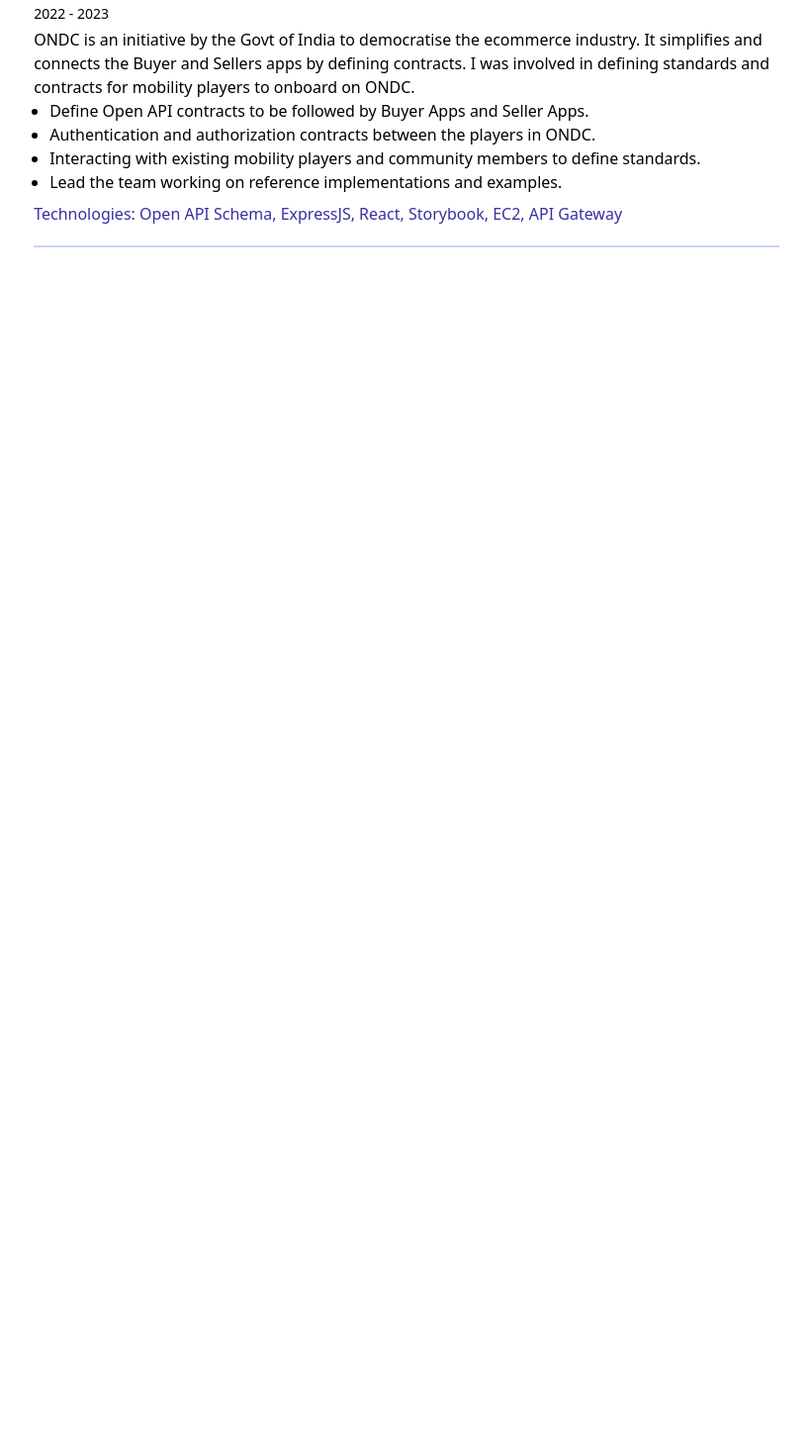
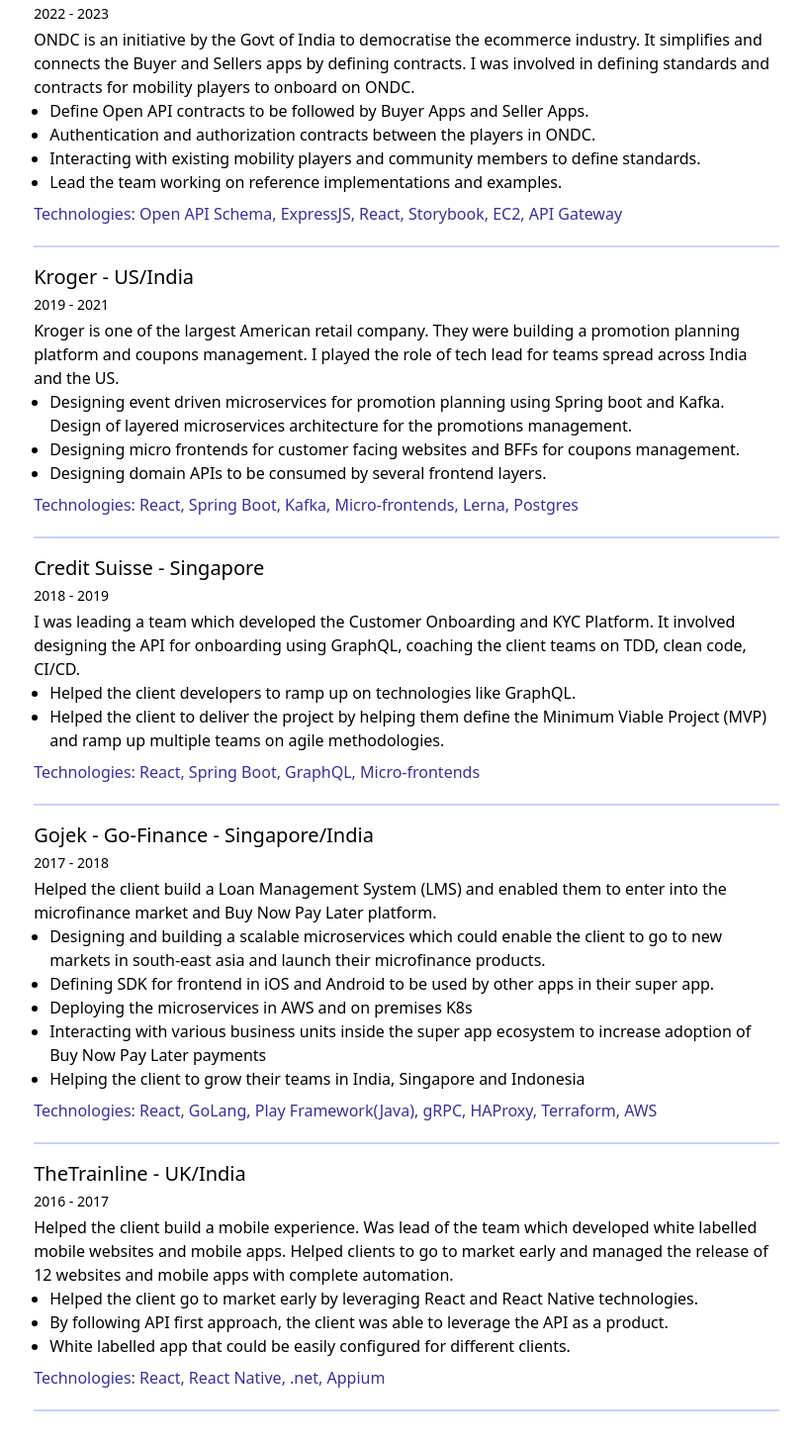
Before and after one commit to hariharanweb/hariharanweb-profile, a React (Create React App) app: page / in a window 1280 px wide. Shown: the part 1354-2818 px from the top of the page at 99% size, without its empty margins (229-1048 px from the left). Before the commit the page ends 1662 px from the top, so only its background shows below. Built offline with nearby package versions, Linux system fonts and the light colour scheme.

Commit message:
Add few more experiences

```diff
--- a/src/App.tsx
+++ b/src/App.tsx
@@ -38,6 +38,51 @@
         'Authentication and authorization contracts between the players in ONDC.',
         'Interacting with existing mobility players and community members to define standards.',
         'Lead the team working on reference implementations and examples.'
+      ]
+    },
+    {
+      client: 'Kroger - US/India',
+      duration: '2019 - 2021',
+      technologies: 'React, Spring Boot, Kafka, Micro-frontends, Lerna, Postgres',
+      description: 'Kroger is one of the largest American retail company. They were building a promotion planning platform and coupons management. I played the role of tech lead for teams spread across India and the US.',
+      responsibilities: [
+        'Designing event driven microservices for promotion planning using Spring boot and Kafka. Design of layered microservices architecture for the promotions management.',
+        'Designing micro frontends for customer facing websites and BFFs for coupons management.',
+        'Designing domain APIs to be consumed by several frontend layers.'
+      ]
+    },
+    {
+      client: 'Credit Suisse - Singapore',
+      duration: '2018 - 2019',
+      technologies: 'React, Spring Boot, GraphQL, Micro-frontends',
+      description: 'I was leading a team which developed the Customer Onboarding and KYC Platform. It involved designing the API for onboarding using GraphQL, coaching the client teams on TDD, clean code, CI/CD.',
+      responsibilities: [
+        'Helped the client developers to ramp up on technologies like GraphQL.',
+        'Helped the client to deliver the project by helping them define the Minimum Viable Project (MVP) and ramp up multiple teams on agile methodologies.'
+      ]
+    },
+    {
+      client: 'Gojek - Go-Finance - Singapore/India',
+      duration: '2017 - 2018',
+      technologies: 'React, GoLang, Play Framework(Java), gRPC, HAProxy, Terraform, AWS',
+      description: 'Helped the client build a Loan Management System (LMS) and enabled them to enter into the microfinance market and Buy Now Pay Later platform.',
+      responsibilities: [
+        'Designing and building a scalable microservices which could enable the client to go to new markets in south-east asia and launch their microfinance products.',
+        'Defining SDK for frontend in iOS and Android to be used by other apps in their super app.',
+        'Deploying the microservices in AWS and on premises K8s',
+        'Interacting with various business units inside the super app ecosystem to increase adoption of Buy Now Pay Later payments',
+        'Helping the client to grow their teams in India, Singapore and Indonesia'
+      ]
+    },
+    {
+      client: 'TheTrainline - UK/India',
+      duration: '2016 - 2017',
+      technologies: 'React, React Native, .net, Appium',
+      description: 'Helped the client build a mobile experience. Was lead of the team which developed white labelled mobile websites and mobile apps. Helped clients to go to market early and managed the release of 12 websites and mobile apps with complete automation.',
+      responsibilities: [
+        'Helped the client go to market early by leveraging React and React Native technologies.',
+        'By following API first approach, the client was able to leverage the API as a product.',
+        'White labelled app that could be easily configured for different clients.'
       ]
     }
   ]
```
